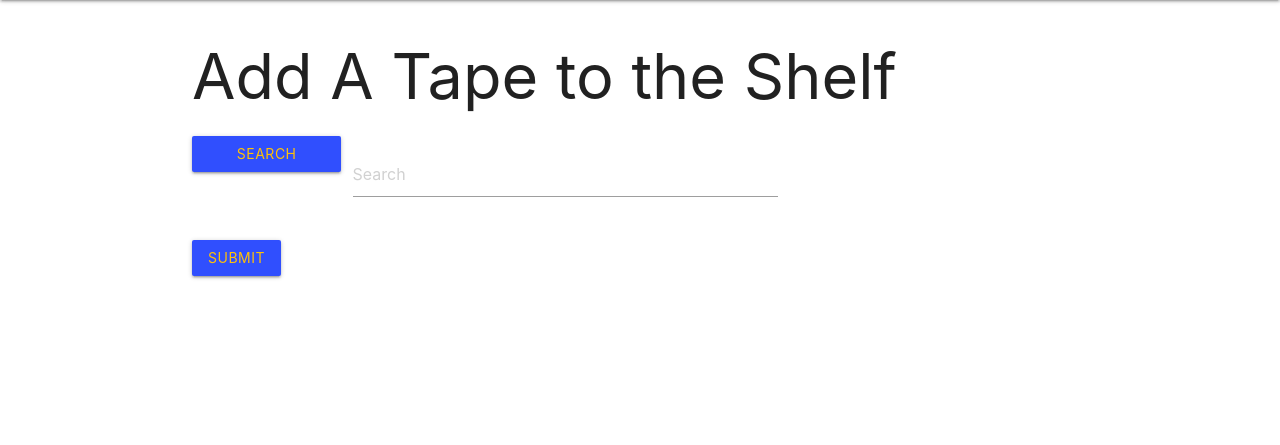
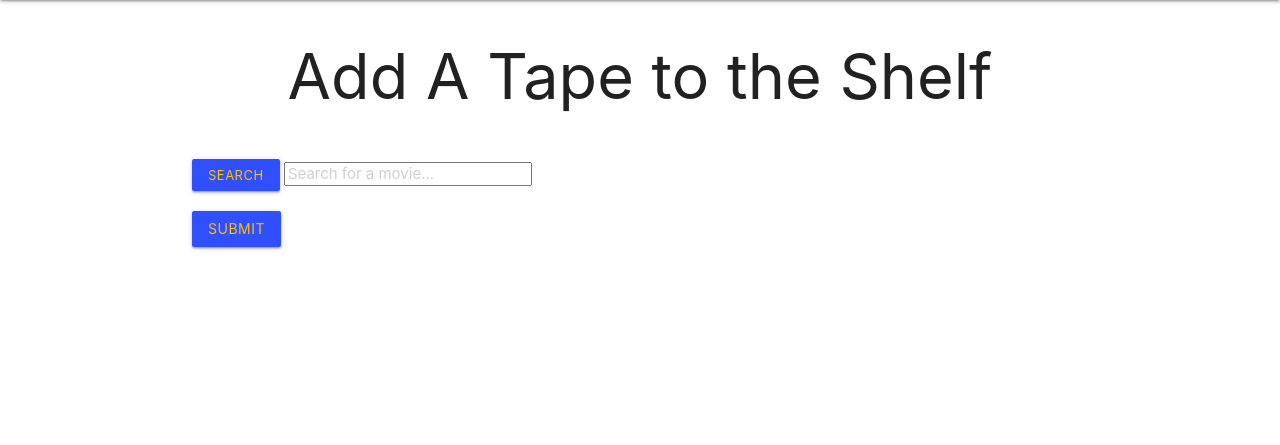
Before and after one commit to Sandyfromnyc/lets-get-physical-media, a Django app: page /search_movies/ in a window 1280 px wide. Shown: the part 64-509 px from the top of the page. Run offline with Django 4.2, Linux system fonts and the light colour scheme.

Commit message:
Working on search function

```diff
--- a/main_app/templates/main_app/tape_form.html
+++ b/main_app/templates/main_app/tape_form.html
@@ -5,16 +5,16 @@
 {% if object %}
   <h1>Edit <span class="teal-text">{{ object.name }}</span></h1>
 {% else %}
-<h1>Add A Tape to the Shelf</h1>
+<h1 class="center">Add A Tape to the Shelf</h1>
+<br>
 <!-- heres the search -->
 
 
 <form action="{% url 'search_movies' %}" method="POST">
   <div class="row">
-    <button class="btn indigo amber-text accent-4 col s2">Search</button>
-    <div class="input-field input-field col s6">
+    <button class="btn-small indigo amber-text accent-4">Search</button>
       {% csrf_token %}
-        <input type="search" placeholder="Search" name="searched">
+        <input type="search" class="browser-default" placeholder="Search for a movie..." name="searched">
     </div>
   </div>
 </form>
```
